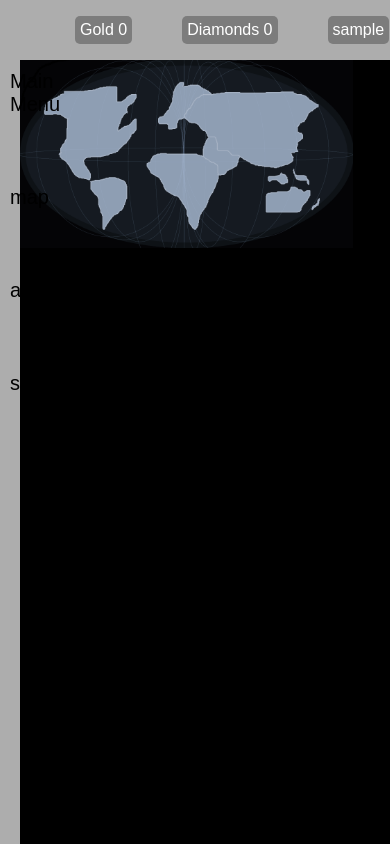
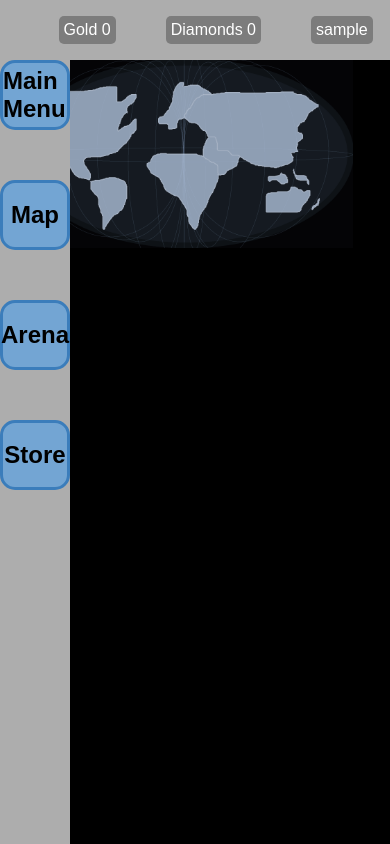
Before and after one commit to PolishCowPog/Aarsopgave_vg2, a Flask app: a page that uses Game/templates/base.html in a window 390 px wide; the page is wider, and only the part inside the window is pictured. Run offline with Flask 3, Linux system fonts and the light colour scheme; tables that the repository leaves empty or names only in its code hold one stand-in row (values such as "Sample post").

Commit message:
Made main menu, login, register and map sites to be more responsive as well as now correctly positioning elements on firefox

```diff
--- a/Game/app.py
+++ b/Game/app.py
@@ -8,8 +8,8 @@ app.secret_key = 'MechWarsKey'
 
 # Database connection
 db_config = {
-    'host': "10.2.3.58",
-    'user': "mechwars",
+    'host': "10.2.2.240",
+    'user': "Jakub_U",
     'password': "1234",
     'database': "MechWars"
 }
--- a/Game/static/css/styles.css
+++ b/Game/static/css/styles.css
@@ -110,13 +134,14 @@ body{
     font-family: Arial, Helvetica, sans-serif;
     display: flex;
     gap: 50px;
-    padding-left: 75px;
+    left: 0;
+    padding-left: 15vw;
     align-items: center;
 
 }
 
 .sideMenu{
-    width: 5%;
+    width: 70px;
     height: 100%;
     background-color: #adadad;
     display: flex;
@@ -125,11 +150,25 @@ body{
     gap: 50px;
 }
 .sideMenu a{
+    width: 64px;
+    height: 64px;
+    background-color: #73A5D3;
+    border: #3b7dbb 3.5px solid;
+    border-radius: 15px;
+    color: #000;
+    font-size: 1.5rem;
+    font-weight: bold;
+    cursor: pointer;
+    transition: 0.3s;
     text-decoration: none;
-    color: #000;
-    font-size: 20px;
-    padding: 10px;
+    display: flex;
+    justify-content: center;
+    align-items: center;
     font-family: Arial, Helvetica, sans-serif;
+}
+.sideMenu a:hover{
+    background-color: #99c4ed;
+    border: #73A5D3 3.5px solid;
 }
 
 .header p{
--- a/Game/templates/base.html
+++ b/Game/templates/base.html
@@ -15,9 +15,9 @@
     </div>
     <div class="sideMenu">
         <a href="/">Main Menu</a>
-        <a href="/map/{{ session['username'] }}">map</a>
-        <a href="/battle/">arena</a>
-        <a href="/map/{{ session['username'] }}">store</a>
+        <a href="/map/{{ session['username'] }}">Map</a>
+        <a href="/battle/">Arena</a>
+        <a href="/map/{{ session['username'] }}">Store</a>
     </div>
 
     <!-- Unique content for each page -->
--- a/Game/templates/index.html
+++ b/Game/templates/index.html
@@ -1,6 +1,7 @@
 <!--Unikt for denne siden-->
 {% block body %}
 <link rel="stylesheet" href="{{ url_for('static', filename='css/styles.css') }}">
+
 
 <div class="background"></div>
 
```
Also changed, not shown: other parts of Game/static/css/styles.css (+38 -14 lines).
